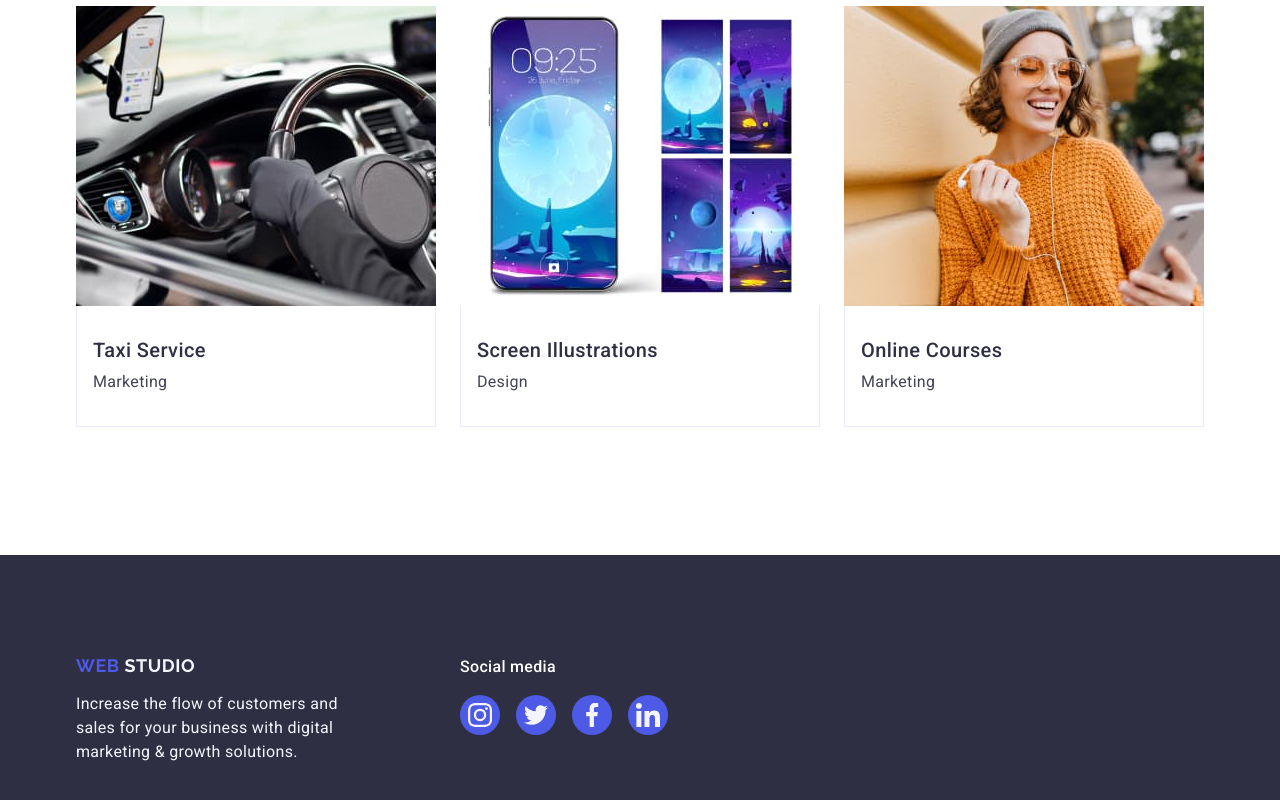
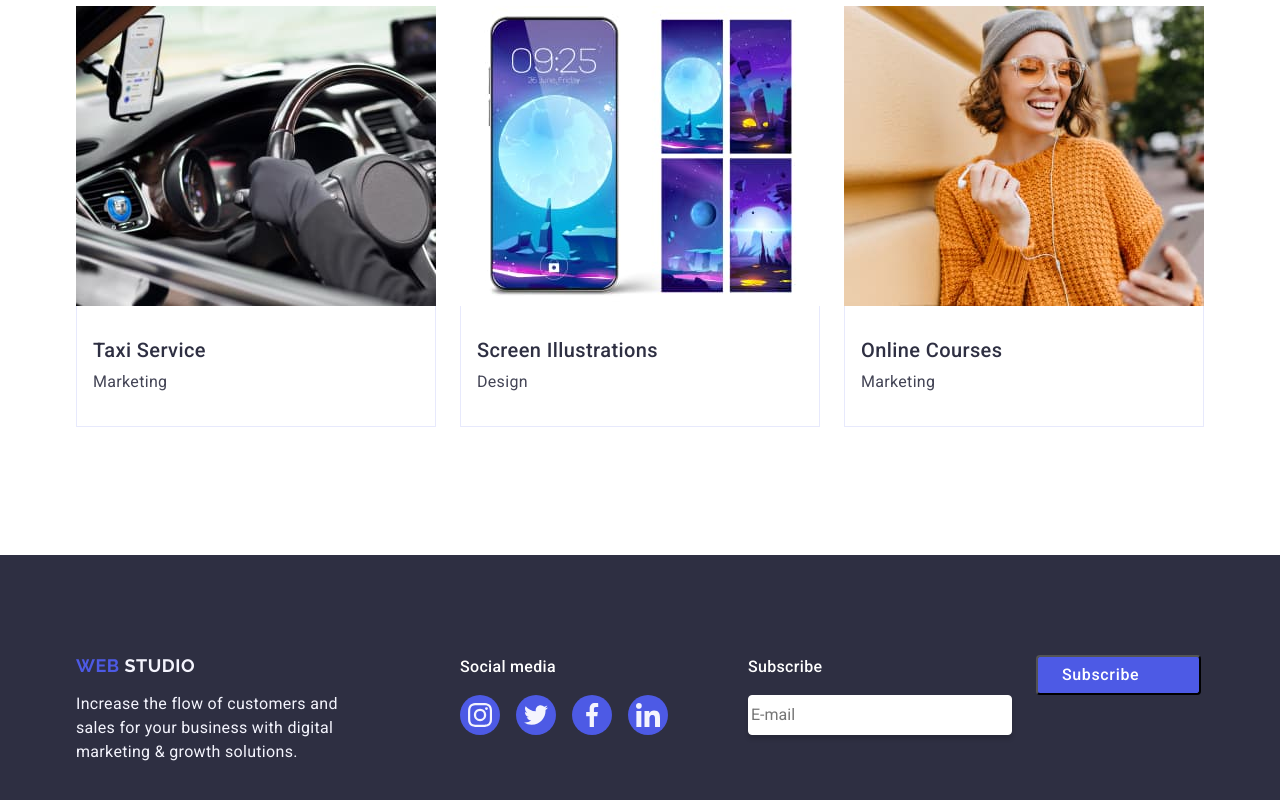
Before and after one commit to Olexandr81/goit-markup-hw-07, a plain HTML site: page index.html in a window 1280 px wide. Shown: the part 2644-3444 px from the top of the page. Drawn offline with nearby package versions, Linux system fonts and the light colour scheme.

Commit message:
strart 5 hw)))

```diff
--- a/css/styles.css
+++ b/css/styles.css
@@ -608,6 +608,7 @@ padding-bottom: 24px; */
   align-items: center;
   justify-content: center;
   gap: 16px;
+  margin-right: 80px;
 }
 
 .footer-social-list-links {
@@ -629,3 +630,78 @@ padding-bottom: 24px; */
 .footer-social-list-icons {
   fill: #f4f4fd;
 }
+
+
+.sub-form{
+
+  display: flex;
+}
+
+.sub-label{
+  display: flex;
+  flex-direction: column;
+  gap: 16px;
+  color:  #FFF;
+/* Body Medium */
+font-family: Roboto;
+font-size: 16px;
+font-weight: 500;
+line-height: 1.5; /* 150% */
+letter-spacing: 0.02em;
+
+}
+
+.sub-input{
+
+  width: 264px;
+  height: 40px;
+  border-radius: 4px;
+border: 1px solid #FFF;
+box-shadow: 0px 4px 4px 0px rgba(0, 0, 0, 0.15);
+margin-right: 24px;
+
+}
+
+.sub-button{
+
+  display: inline-flex;
+padding: 8px 24px;
+justify-content: center;
+align-items: center;
+gap: 16px;
+  color:  #FFF;
+text-align: center;
+width: 165px;
+height: 40px;
+border-radius: 4px;
+background:  #4D5AE5;
+
+/* Button Text */
+font-family: Roboto;
+font-size: 16px;
+font-weight: 500;
+line-height: 1.5; /* 150% */
+letter-spacing: 0.04em;
+}
+
+/* ================================MODAL WINDOW========================== */
+
+
+/* .backdrop {
+ position: fixed;
+ top: 0;
+ left: 0;
+ z-index: 999;
+ width: 100%;
+ height: 100%;
+ background-color: rgba(46, 47, 66, 0.40);
+ opacity: 0;
+ visibility: hidden;
+ pointer-events: none;
+ transition: opacity 250ms cubic-bezier(0.4, 0, 0.2, 1), visibility 250ms cubic-bezier(0.4, 0, 0.2, 1);
+}
+.backdrop.is-open {
+ opacity: 1;
+ visibility: visible;
+ pointer-events: auto;
+} */
--- a/index.html
+++ b/index.html
@@ -28,7 +28,9 @@
 
           <ul class="header-list">
             <li class="list-item">
-              <a href="./index.html" class="nav_link link st-after color">Studio</a>
+              <a href="./index.html" class="nav_link link st-after color"
+                >Studio</a
+              >
             </li>
             <li class="list-item">
               <a href="" class="nav_link link color">Portfolio</a>
@@ -142,9 +144,7 @@
                         width="16"
                         height="16"
                       >
-                        <use
-                          href="./images/icons.svg#icon-instagram"
-                        ></use>
+                        <use href="./images/icons.svg#icon-instagram"></use>
                       </svg>
                     </a>
                   </li>
@@ -198,9 +198,7 @@
                         width="16"
                         height="16"
                       >
-                        <use
-                          href="./images/icons.svg#icon-instagram"
-                        ></use>
+                        <use href="./images/icons.svg#icon-instagram"></use>
                       </svg>
                     </a>
                   </li>
@@ -258,9 +256,7 @@
                         width="16"
                         height="16"
                       >
-                        <use
-                          href="./images/icons.svg#icon-instagram"
-                        ></use>
+                        <use href="./images/icons.svg#icon-instagram"></use>
                       </svg>
                     </a>
                   </li>
@@ -318,9 +314,7 @@
                         width="16"
                         height="16"
                       >
-                        <use
-                          href="./images/icons.svg#icon-instagram"
-                        ></use>
+                        <use href="./images/icons.svg#icon-instagram"></use>
                       </svg>
                     </a>
                   </li>
@@ -372,7 +366,6 @@
           <ul class="portfolio-list">
             <li class="portfolio-list-item">
               <div class="overlay">
-
                 <img
                   src="./images/bank-app.jpg"
                   alt="Banking App"
@@ -391,7 +384,6 @@
             </li>
             <li class="portfolio-list-item">
               <div class="overlay">
-
                 <img
                   src="./images/payment.jpg"
                   alt="Cashless Paymen"
@@ -410,8 +402,11 @@
             </li>
             <li class="portfolio-list-item">
               <div class="overlay">
-
-              <img src="./images/laptop.jpg" alt="Meditation App" width="360" />
+                <img
+                  src="./images/laptop.jpg"
+                  alt="Meditation App"
+                  width="360"
+                />
                 <p>
                   14 Stylish and User-Friendly App Design Concepts · Task
                   Manager App · Calorie Tracker App · Exotic Fruit Ecommerce App
@@ -425,7 +420,6 @@
             </li>
             <li class="portfolio-list-item">
               <div class="overlay">
-
                 <img src="./images/taxi.jpg" alt="Taxi" width="360" />
                 <p>
                   14 Stylish and User-Friendly App Design Concepts · Task
@@ -440,7 +434,6 @@
             </li>
             <li class="portfolio-list-item">
               <div class="overlay">
-
                 <img
                   src="./images/screen.jpg"
                   alt="Screen Illustrations"
@@ -459,13 +452,12 @@
             </li>
             <li class="portfolio-list-item">
               <div class="overlay">
-
                 <img
                   src="./images/online-education.jpg"
                   alt="online-education"
                   width="360"
                 />
-              <p >
+                <p>
                   14 Stylish and User-Friendly App Design Concepts · Task
                   Manager App · Calorie Tracker App · Exotic Fruit Ecommerce App
                   · Cloud Storage App
@@ -484,7 +476,6 @@
     <!-- ========================FOOTER========================== -->
 
     <footer class="footer-block">
-
       <div class="container footer-container">
         <div class="bottom">
           <a href="./index.html" class="web_logo link logo-container"
@@ -529,9 +520,30 @@
             </li>
           </ul>
         </div>
+
+        <div class="subskribe">
+          <form class="sub-form">
+            <label class="sub-label" for="user-email"
+              >Subscribe
+              <input
+                class="sub-input"
+                type="email"
+                id="user-email"
+                name="user-email"
+                placeholder="E-mail"
+                required
+              />
+            </label>
+            <button class="sub-button" type="submit" name="subscribe-email">Subscribe
+              <svg class="subscribe-btn-icon" width="24" height="24">
+                    <use href="./images/icons.svg#icon-Frame"></use>
+                  </svg>
+            </button>
+          </form>
         </div>
-
-      <form action=""></form>
+      </div>
     </footer>
+    <!-- ==============================MODAL WINDOW============================ -->
+    <div class="backdrop is-open"></div>
   </body>
 </html>
```
Lines whose indentation alone changed are shown as unchanged.
